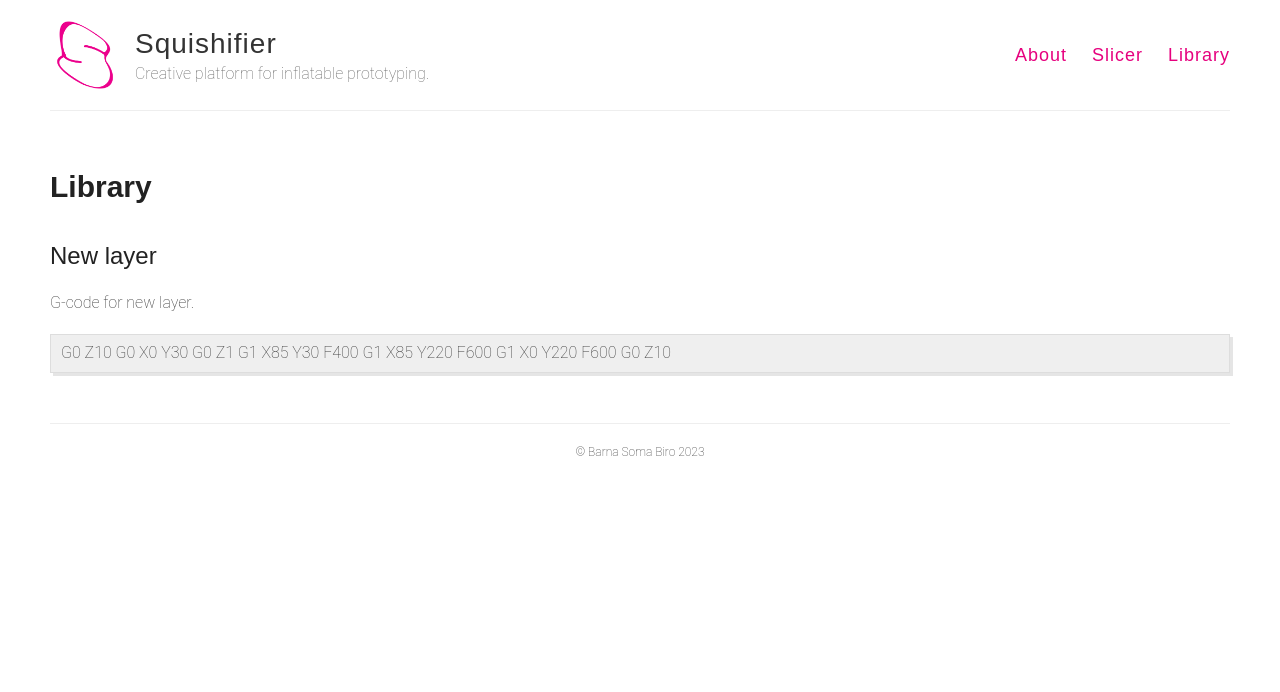
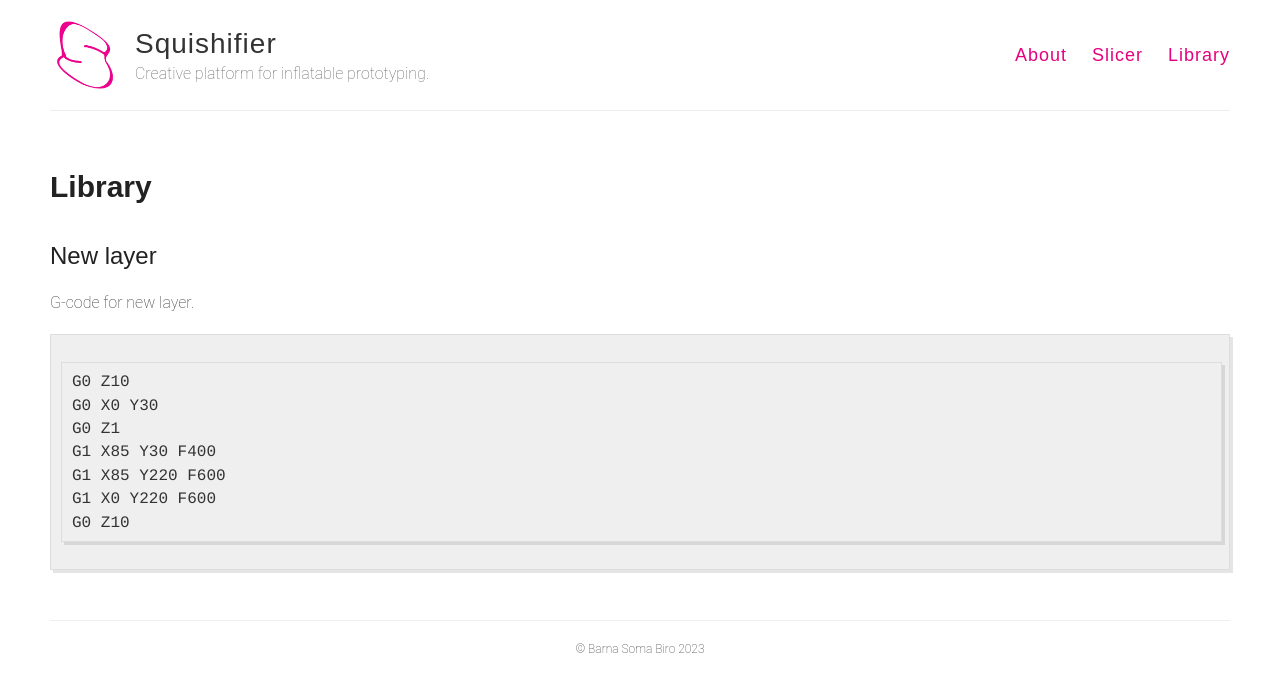
Before and after one commit to squishifier/squishifier.github.io, a Jekyll site: the page built from library.md, in a window 1280 px wide. Shown: the top 692 px of the page. Built offline with Jekyll 4.4.1, drawn with Linux system fonts in a browser that asks for light colours; some web fonts are replaced.

Commit message:
Update library.md

````diff
--- a/library.md
+++ b/library.md
@@ -8,14 +8,12 @@ permalink: /library/
 
 G-code for new layer.
 
-<div class="highlight">
+```
 G0 Z10
 G0 X0 Y30
 G0 Z1
-
 G1 X85 Y30 F400
 G1 X85 Y220 F600
 G1 X0 Y220 F600
-
 G0 Z10
-</div>
+```
````
